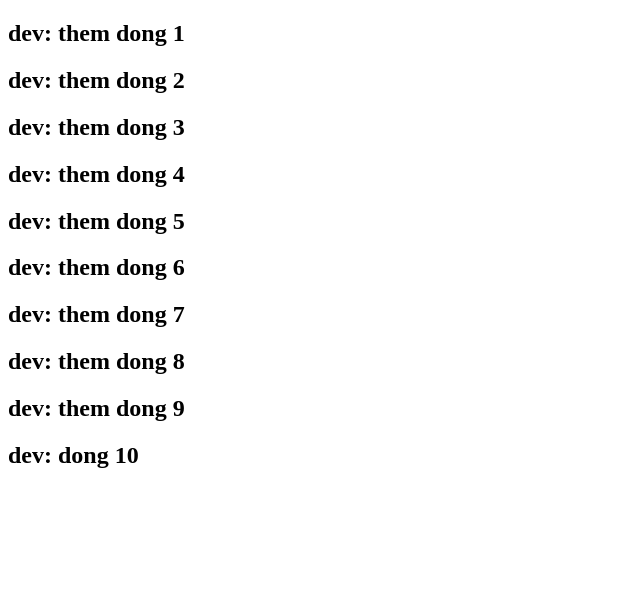
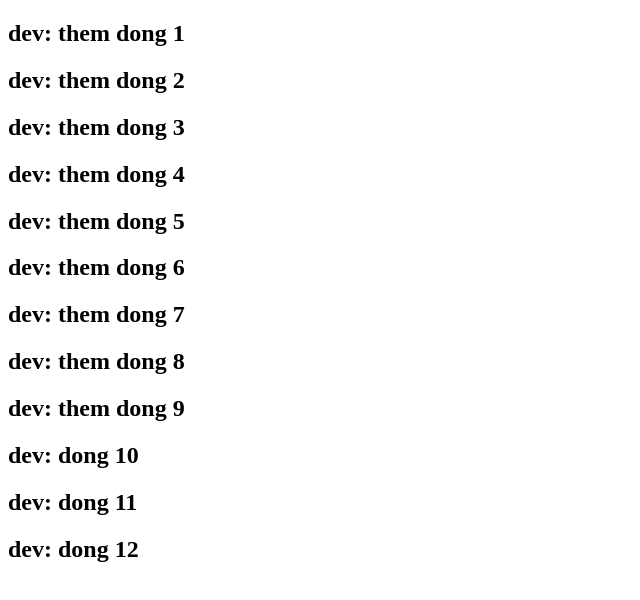
Before and after one commit to tuanvuf4/js-testing, a website: page index.html in a window 1280 px wide. Shown: the whole page, without its empty margins (0-640 px from the left). Drawn offline with Linux system fonts and the light colour scheme.

Commit message:
dev: dong 11 va dong 12

```diff
--- a/index.html
+++ b/index.html
@@ -20,6 +20,8 @@
     <h2>dev: them dong 8</h2>
     <h2>dev: them dong 9</h2>
     <h2>dev: dong 10</h2>
+    <h2>dev: dong 11</h2>
+    <h2>dev: dong 12</h2>
 
     <!-- <script src="./scripts/curry.js"></script> -->
     <!-- <script src="./scripts/decorator.js"></script> -->
```
